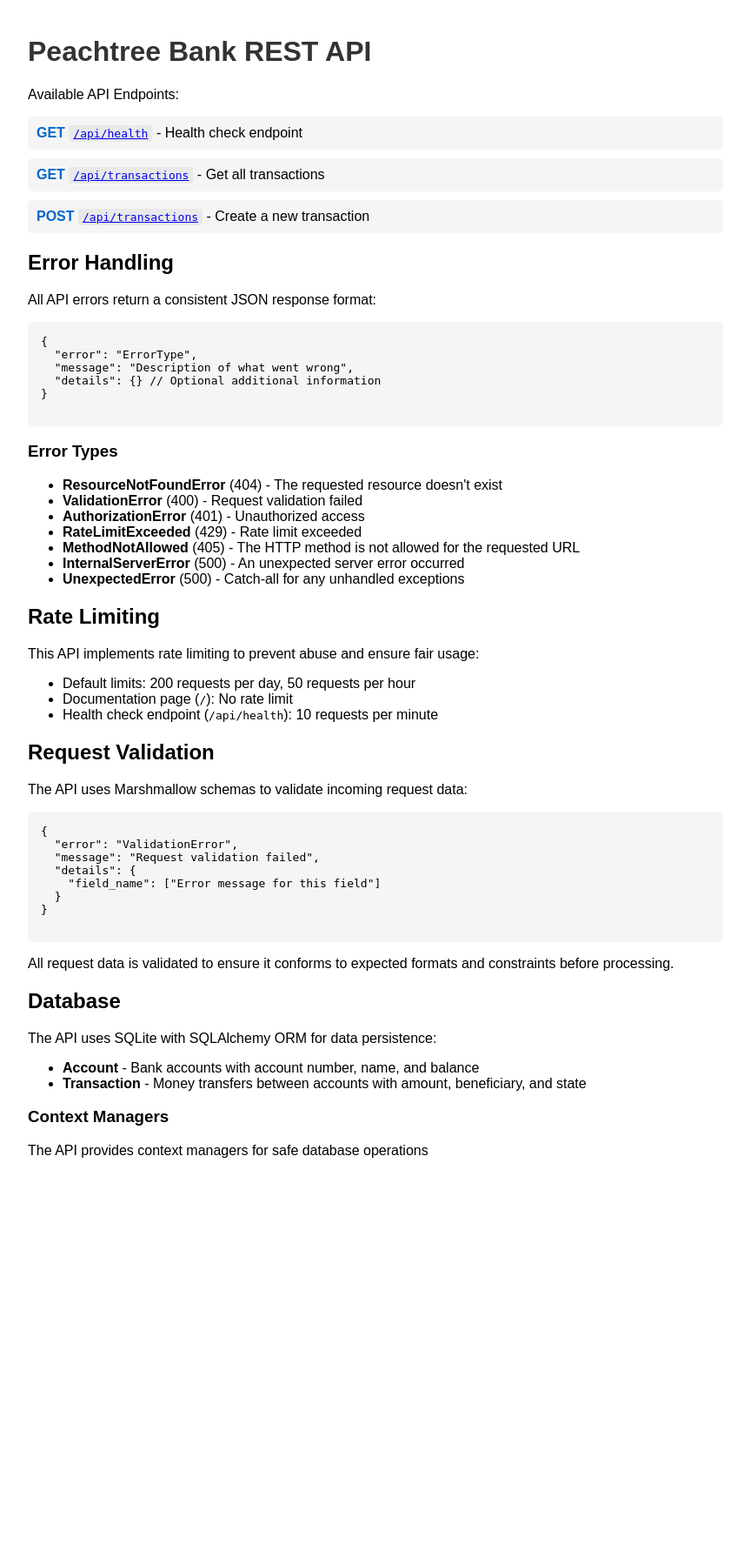
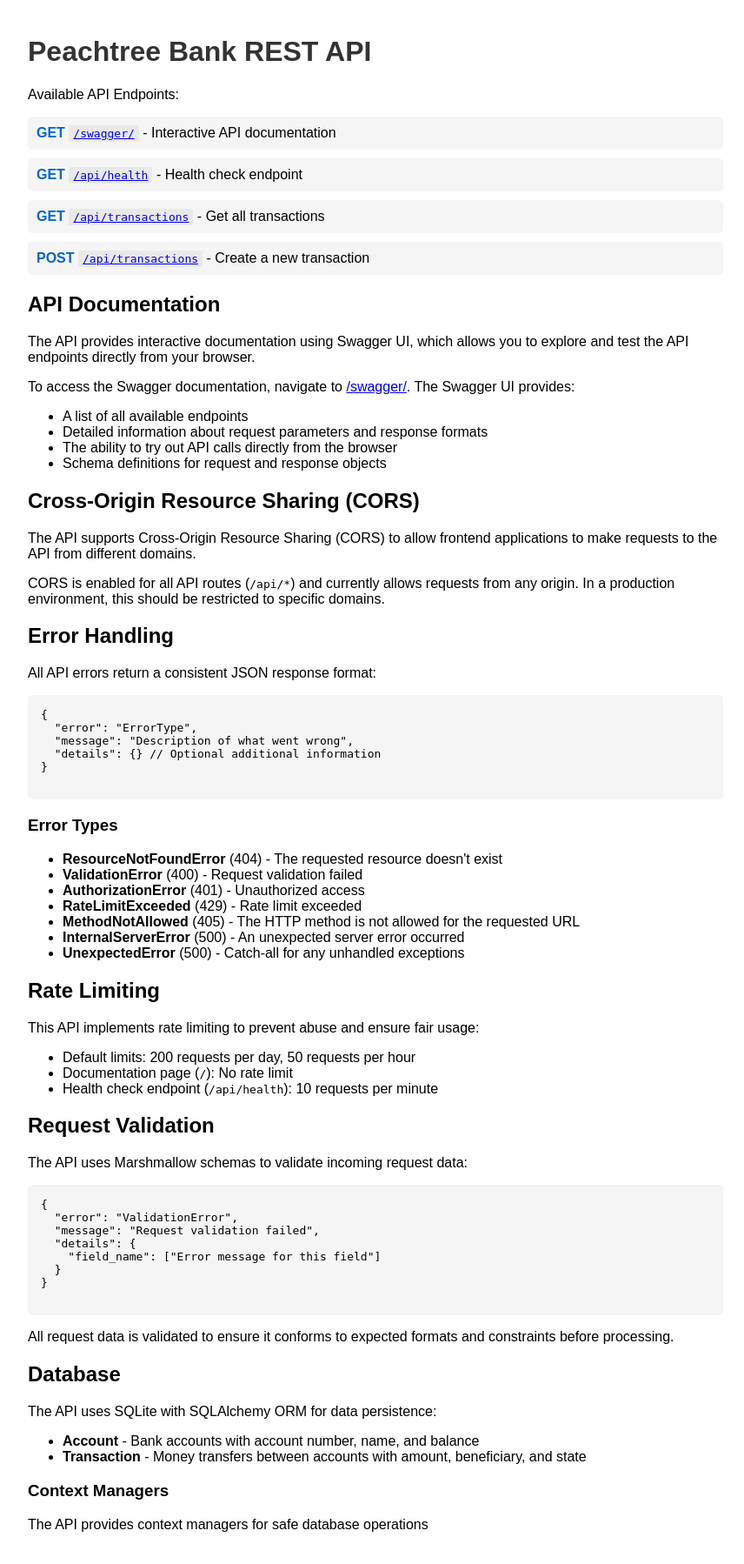
Before and after one commit to petrunov/gs-peachtree-bank, a Flask app: page / in a window 1280 px wide. Shown: the whole page at 87% size, without its empty margins (208-1064 px from the left). Before the commit the page ends 1331 px from the top, so only its background shows below. Run offline with Flask 3, Linux system fonts and the light colour scheme.

Commit message:
Added OpenAPI documentation and improved readme

```diff
--- a/app.py
+++ b/app.py
@@ -4,6 +4,7 @@
 import logging
 from flask import Flask, jsonify, render_template, request
 from flask_cors import CORS
+from flasgger import Swagger, swag_from
 from errors import register_error_handlers, ValidationError
 from flask_limiter import Limiter
 from flask_limiter.util import get_remote_address
@@ -27,6 +28,60 @@
 # Configure the database
 app.config['SQLALCHEMY_DATABASE_URI'] = 'sqlite:///peachtree.db'
 app.config['SQLALCHEMY_TRACK_MODIFICATIONS'] = False
+
+# Initialize Swagger documentation
+swagger_config = {
+    "headers": [],
+    "specs": [
+        {
+            "endpoint": "apispec",
+            "route": "/apispec.json",
+            "rule_filter": lambda rule: True,  # all in
+            "model_filter": lambda tag: True,  # all in
+        }
+    ],
+    "static_url_path": "/flasgger_static",
+    "swagger_ui": True,
+    "specs_route": "/swagger/"
+}
+
+swagger_template = {
+    "swagger": "2.0",
+    "info": {
+        "title": "Peachtree Bank API",
+        "description": "A simple REST API for Peachtree Bank",
+        "version": "1.0.0",
+        "contact": {
+            "name": "API Support",
+            "email": "support@peachtreebank.com"
+        }
+    },
+    "basePath": "/",
+    "schemes": [
+        "http",
+        "https"
+    ],
+    "securityDefinitions": {
+        "Bearer": {
+            "type": "apiKey",
+            "name": "Authorization",
+            "in": "header",
+            "description": "JWT Authorization header using the Bearer scheme. Example: \"Authorization: Bearer {token}\""
+        }
+    },
+    "tags": [
+        {
+            "name": "Health",
+            "description": "Health check endpoints"
+        },
+        {
+            "name": "Transactions",
+            "description": "Transaction management endpoints"
+        }
+    ]
+}
+
+swagger = Swagger(app, config=swagger_config, template=swagger_template)
 
 # Initialize the database
 db.init_app(app)
@@ -64,6 +119,25 @@
 
 @app.route('/api/health', methods=['GET'])
 @limiter.limit("10 per minute")  # Custom rate limit for health endpoint
+@swag_from({
+    "tags": ["Health"],
+    "summary": "Health check endpoint",
+    "description": "Returns the health status of the API",
+    "responses": {
+        "200": {
+            "description": "API is healthy",
+            "schema": {
+                "type": "object",
+                "properties": {
+                    "status": {
+                        "type": "string",
+                        "example": "healthy"
+                    }
+                }
+            }
+        }
+    }
+})
 def health_check():
     """Health check endpoint to verify the API is running."""
     return jsonify({"status": "healthy"})
@@ -71,6 +145,76 @@
 
 @app.route('/api/transactions', methods=['GET'])
 @limiter.limit("30 per minute")
+@swag_from({
+    "tags": ["Transactions"],
+    "summary": "Get all transactions",
+    "description": "Returns a list of all transactions in the database",
+    "parameters": [
+        {
+            "name": "limit",
+            "in": "query",
+            "type": "integer",
+            "description": "Maximum number of transactions to return",
+            "default": 100,
+            "required": False
+        },
+        {
+            "name": "offset",
+            "in": "query",
+            "type": "integer",
+            "description": "Number of transactions to skip",
+            "default": 0,
+            "required": False
+        }
+    ],
+    "responses": {
+        "200": {
+            "description": "List of transactions",
+            "schema": {
+                "type": "array",
+                "items": {
+                    "type": "object",
+                    "properties": {
+                        "id": {
+                            "type": "integer",
+                            "example": 1
+                        },
+                        "date": {
+                            "type": "string",
+                            "format": "date-time",
+                            "example": "2025-02-27T11:00:00.000Z"
+                        },
+                        "amount": {
+                            "type": "string",
+                            "example": "100.00"
+                        },
+                        "from_account_id": {
+                            "type": "integer",
+                            "example": 1
+                        },
+                        "to_account_id": {
+                            "type": "integer",
+                            "example": 2
+                        },
+                        "beneficiary": {
+                            "type": "string",
+                            "example": "John Doe"
+                        },
+                        "state": {
+                            "type": "string",
+                            "enum": ["pending", "completed", "failed", "cancelled"],
+                            "example": "pending"
+                        },
+                        "description": {
+                            "type": "string",
+                            "example": "Monthly rent payment"
+                        }
+                    }
+                }
+            }
+        }
+    }
+})
 def get_transactions():
     """Get all transactions.
 
@@ -111,6 +255,126 @@
 
 @app.route('/api/transactions', methods=['POST'])
 @limiter.limit("30 per minute")
+@swag_from({
+    "tags": ["Transactions"],
+    "summary": "Create a new transaction",
+    "description": "Creates a new transaction between accounts",
+    "parameters": [
+        {
+            "name": "body",
+            "in": "body",
+            "required": True,
+            "schema": {
+                "type": "object",
+                "required": ["from_account_id", "to_account_id", "amount", "beneficiary"],
+                "properties": {
+                    "from_account_id": {
+                        "type": "integer",
+                        "example": 1
+                    },
+                    "to_account_id": {
+                        "type": "integer",
+                        "example": 2
+                    },
+                    "amount": {
+                        "type": "string",
+                        "example": "100.00"
+                    },
+                    "beneficiary": {
+                        "type": "string",
+                        "example": "John Doe"
+                    },
+                    "description": {
+                        "type": "string",
+                        "example": "Monthly rent payment"
+                    }
+                }
+            }
+        }
+    ],
+    "responses": {
+        "201": {
+            "description": "Transaction created successfully",
+            "schema": {
+                "type": "object",
+                "properties": {
+                    "id": {
+                        "type": "integer",
+                        "example": 1
+                    },
+                    "date": {
+                        "type": "string",
+                        "format": "date-time",
+                        "example": "2025-02-27T11:00:00.000Z"
+                    },
+                    "amount": {
+                        "type": "string",
+                        "example": "100.00"
+                    },
+                    "from_account_id": {
+                        "type": "integer",
+                        "example": 1
+                    },
+                    "to_account_id": {
+                        "type": "integer",
+                        "example": 2
+                    },
+                    "beneficiary": {
+                        "type": "string",
+                        "example": "John Doe"
+                    },
+                    "state": {
+                        "type": "string",
+                        "enum": ["pending", "completed", "failed", "cancelled"],
+                        "example": "pending"
+                    },
+                    "description": {
+                        "type": "string",
+                        "example": "Monthly rent payment"
+                    }
+                }
+            }
+        },
+        "400": {
+            "description": "Validation error",
+            "schema": {
+                "type": "object",
+                "properties": {
+                    "error": {
+                        "type": "string",
+                        "example": "ValidationError"
+                    },
+                    "message": {
+                        "type": "string",
+                        "example": "Request validation failed"
+                    },
+                    "details": {
+                        "type": "object",
+                        "example": {
+                            "amount": ["Amount must be a positive number"]
+                        }
+                    }
+                }
+            }
+        },
+        "404": {
+            "description": "Account not found",
+            "schema": {
+                "type": "object",
+                "properties": {
+                    "error": {
+                        "type": "string",
+                        "example": "ResourceNotFoundError"
+                    },
+                    "message": {
+                        "type": "string",
+                        "example": "Account not found"
+                    }
+                }
+            }
+        }
+    }
+})
 def create_transaction():
     """Create a new transaction.
 
--- a/requirements.txt
+++ b/requirements.txt
@@ -5,3 +5,4 @@
 SQLAlchemy
 Flask-Migrate
 flask-cors
+flasgger
--- a/templates/index.html
+++ b/templates/index.html
@@ -46,6 +46,12 @@
 
     <div class="endpoint">
       <span class="method">GET</span>
+      <a href="/swagger/" class="path">/swagger/</a> - Interactive API
+      documentation
+    </div>
+
+    <div class="endpoint">
+      <span class="method">GET</span>
       <a href="/api/health" class="path">/api/health</a> - Health check endpoint
     </div>
 
@@ -60,6 +66,35 @@
       <a href="/api/transactions" class="path">/api/transactions</a> - Create a
       new transaction
     </div>
+
+    <h2>API Documentation</h2>
+    <p>
+      The API provides interactive documentation using Swagger UI, which allows
+      you to explore and test the API endpoints directly from your browser.
+    </p>
+    <p>
+      To access the Swagger documentation, navigate to
+      <a href="/swagger/">/swagger/</a>. The Swagger UI provides:
+    </p>
+    <ul>
+      <li>A list of all available endpoints</li>
+      <li>
+        Detailed information about request parameters and response formats
+      </li>
+      <li>The ability to try out API calls directly from the browser</li>
+      <li>Schema definitions for request and response objects</li>
+    </ul>
+
+    <h2>Cross-Origin Resource Sharing (CORS)</h2>
+    <p>
+      The API supports Cross-Origin Resource Sharing (CORS) to allow frontend
+      applications to make requests to the API from different domains.
+    </p>
+    <p>
+      CORS is enabled for all API routes (<code>/api/*</code>) and currently
+      allows requests from any origin. In a production environment, this should
+      be restricted to specific domains.
+    </p>
 
     <h2>Error Handling</h2>
     <p>All API errors return a consistent JSON response format:</p>
```
Also changed, not shown: README.md.
